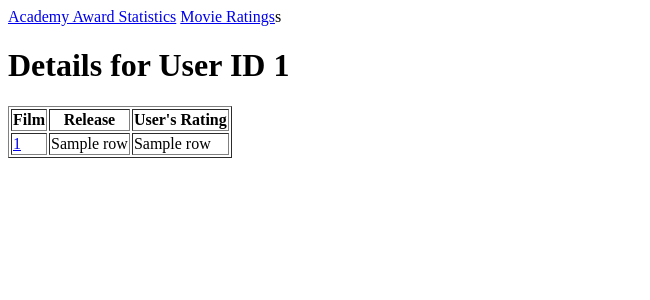
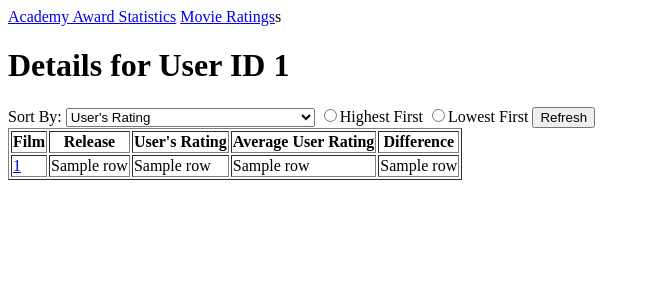
Before and after one commit to jonhartm/SI507_FinalProject, a Flask app: template templates/user.html in a window 1280 px wide. Shown: the top 300 px of the page, without its empty margins (0-650 px from the left). Run offline with Flask 2, Linux system fonts and the light colour scheme; the template is opened without the code that fills it: most values are stand-ins (such as "Sample title", 1, 10 or a date in 2020); some libraries are stand-ins or nearby versions.

Commit message:
added form with sorting options to user

```diff
--- a/main.py
+++ b/main.py
@@ -88,12 +88,19 @@ def Person(id):
         role_data=role_data
     )
 
-@app.route('/User/<id>')
+@app.route('/User/<id>', methods=['GET', 'POST'])
 def User(id):
+    sort="UserRating"
+    order="desc"
+    if request.method == "POST":
+        sort = request.form['sort_by']
+        order = request.form['ordering']
     return render_template(
     "user.html",
     id=id,
-    ratings=GetReviewsByUser(id)
+    ratings=GetReviewsByUser(id),
+    sort=sort,
+    order=order
     )
 
 if __name__=="__main__":
--- a/templates/user.html
+++ b/templates/user.html
@@ -11,17 +11,32 @@
   <a href="/Ratings">Movie Ratings</a>s
   <h1>Details for User ID {{id}}</h1>
   <div class="user_ratings">
+    <form method="POST">
+      <label for="sort_by">Sort By:</label>
+      <select name="sort_by">
+        <option value="UserRating" {% if sort == 'UserRating' %} selected {% endif %}>User's Rating</option>
+        <option value="AvgUserRating" {% if sort == 'AvgUserRating' %} selected {% endif %}>Average User Rating</option>
+        <option value="Difference" {% if sort == 'Difference' %} selected {% endif %}>Difference Between User and Average</option>
+      </select>
+      <input type="radio" name="ordering" value="desc" {% if order == 'desc' %} checked {% endif %} ></input><label for="ordering">Highest First</label>
+      <input type="radio" name="ordering" value="asc" {% if order == 'asc' %} checked {% endif %} ></input><label for="ordering">Lowest First</label>
+      <input type="submit" value="Refresh">
+    </form>
     <table border=1>
       <tr>
         <th>Film</th>
         <th>Release</th>
         <th>User's Rating</th>
+        <th>Average User Rating</th>
+        <th>Difference</th>
       </tr>
-    {% for row in ratings %}
+    {% for row in ratings.getData(sort, order) %}
       <tr>
         <td><a href="/Movie/{{row[0]}}/{{row[1][:4]}}">{{row[0]}}</a></td>
         <td>{{row[1]}}</td>
         <td>{{row[2]}}</td>
+        <td>{{row[3]}}</td>
+        <td>{{row[4]}}</td>
       </tr>
     {% endfor %}
     </table>
```
